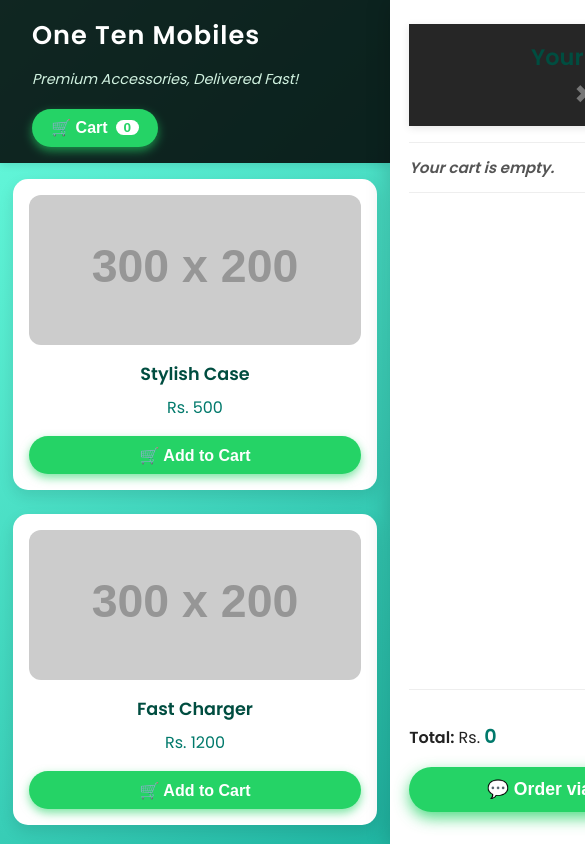
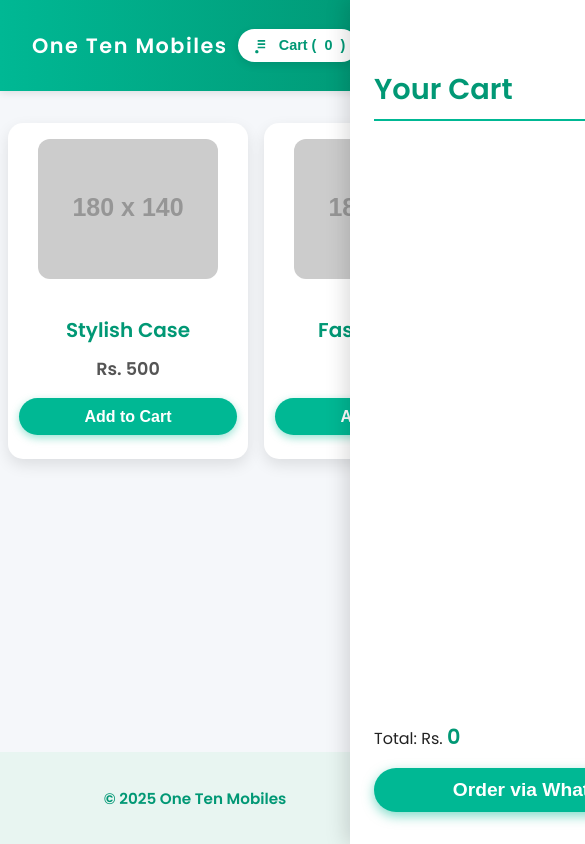
Before and after one commit to aliroshan1/One-ten-mobiles, a plain HTML site: page index.html in a window 390 px wide. Shown: the top 844 px of the page, 585 px wide, since content can reach past the window. Drawn offline with Linux system fonts and the light colour scheme; placeholder pictures from the web are drawn by us.

Commit message:
Add files via upload

```diff
--- a/index.html
+++ b/index.html
@@ -3,16 +3,19 @@
 <head>
   <meta charset="UTF-8" />
   <meta name="viewport" content="width=device-width, initial-scale=1" />
-  <title>One Ten Mobiles - Premium Accessories</title>
-  <meta name="description" content="Best mobile accessories in Pakistan. Stylish cases, fast chargers, cables and more. Order via WhatsApp easily!" />
+  <title>One Ten Mobiles</title>
+  <!-- Google Fonts -->
   <link href="https://fonts.googleapis.com/css2?family=Poppins:wght@400;600&display=swap" rel="stylesheet" />
   <style>
     :root {
-      --primary-green: #25D366;
-      --bg-gradient: linear-gradient(135deg, #6bffe0 0%, #009688 100%);
-      --text-dark: #222;
+      --primary: #00b894;
+      --primary-dark: #019875;
+      --bg: #f5f7fa;
       --card-bg: #fff;
-      --shadow: rgba(0, 0, 0, 0.1);
+      --text-primary: #222;
+      --text-secondary: #555;
+      --shadow: rgba(0,0,0,0.1);
+      --transition: 0.3s ease;
     }
 
     * {
@@ -22,280 +25,239 @@
     body {
       margin: 0;
       font-family: 'Poppins', sans-serif;
-      background: var(--bg-gradient);
-      color: var(--text-dark);
+      background: var(--bg);
+      color: var(--text-primary);
       min-height: 100vh;
       display: flex;
       flex-direction: column;
     }
 
     header {
-      background: rgba(0,0,0,0.85);
+      background: linear-gradient(90deg, #00b894, #019875);
       color: white;
       padding: 1rem 2rem;
       display: flex;
       justify-content: space-between;
       align-items: center;
+      box-shadow: 0 2px 8px var(--shadow);
       position: sticky;
       top: 0;
-      z-index: 1001;
-      box-shadow: 0 2px 8px var(--shadow);
+      z-index: 10;
     }
 
     header h1 {
-      margin: 0;
       font-weight: 600;
-      font-size: 1.6rem;
-      letter-spacing: 1px;
-    }
-
-    header p.tagline {
-      font-weight: 400;
-      font-size: 0.9rem;
-      color: #d1f2e0;
-      margin-left: 1rem;
-      font-style: italic;
+      font-size: 1.8rem;
+      letter-spacing: 1.5px;
     }
 
     .cart-btn {
-      background-color: var(--primary-green);
+      background-color: white;
+      color: var(--primary-dark);
       border: none;
-      color: white;
-      padding: 0.6rem 1.2rem;
-      border-radius: 50px;
+      padding: 0.5rem 1.2rem;
+      border-radius: 30px;
+      font-weight: 600;
+      font-size: 1rem;
       cursor: pointer;
-      font-weight: 600;
+      box-shadow: 0 3px 8px var(--shadow);
+      transition: background-color var(--transition), color var(--transition), box-shadow var(--transition);
       display: flex;
       align-items: center;
       gap: 0.5rem;
-      font-size: 1rem;
-      box-shadow: 0 4px 10px rgba(37, 211, 102, 0.6);
-      transition: background-color 0.3s ease;
     }
     .cart-btn:hover {
-      background-color: #1ebe57;
-    }
-
-    .cart-btn span.count {
-      background: white;
-      color: var(--primary-green);
-      font-weight: 700;
-      padding: 0 8px;
-      border-radius: 12px;
-      font-size: 0.85rem;
-      min-width: 22px;
-      text-align: center;
-    }
-
-    main {
-      flex-grow: 1;
-      padding: 2rem 1rem;
-      max-width: 1000px;
-      margin: auto;
-      width: 100%;
+      background-color: var(--primary-dark);
+      color: white;
+      box-shadow: 0 5px 12px rgba(1,152,117, 0.8);
     }
 
     .products {
+      max-width: 1100px;
+      margin: 2rem auto;
       display: grid;
       grid-template-columns: repeat(auto-fit, minmax(240px, 1fr));
-      gap: 1.5rem;
+      gap: 2rem;
+      padding: 0 1rem;
     }
 
     .product {
       background: var(--card-bg);
       border-radius: 15px;
-      padding: 1rem;
+      padding: 1.5rem 1rem 2rem;
+      box-shadow: 0 6px 15px var(--shadow);
       text-align: center;
-      box-shadow: 0 6px 15px var(--shadow);
-      transition: transform 0.25s ease, box-shadow 0.25s ease;
-      cursor: default;
+      transition: transform var(--transition), box-shadow var(--transition);
+      cursor: pointer;
       display: flex;
       flex-direction: column;
       justify-content: space-between;
     }
+
     .product:hover {
       transform: translateY(-8px);
-      box-shadow: 0 15px 30px rgba(0,0,0,0.15);
+      box-shadow: 0 10px 20px rgba(0, 184, 148, 0.3);
     }
 
     .product img {
-      width: 100%;
+      max-width: 180px;
+      height: auto;
+      margin: 0 auto 1rem;
       border-radius: 12px;
-      margin-bottom: 1rem;
       object-fit: cover;
-      height: 150px;
-      user-select: none;
     }
 
     .product h3 {
-      margin: 0 0 0.5rem 0;
       font-weight: 600;
-      font-size: 1.1rem;
-      color: #004d40;
+      margin-bottom: 0.4rem;
+      font-size: 1.25rem;
+      color: var(--primary-dark);
     }
 
     .product p {
-      margin: 0 0 1rem 0;
-      font-weight: 500;
-      font-size: 1rem;
-      color: #00796b;
+      margin: 0.3rem 0 1rem;
+      font-weight: 600;
+      font-size: 1.1rem;
+      color: var(--text-secondary);
     }
 
     .product button {
-      background-color: var(--primary-green);
+      background: var(--primary);
+      color: white;
       border: none;
-      color: white;
-      padding: 0.6rem 0;
-      border-radius: 50px;
+      padding: 0.6rem 1.2rem;
+      border-radius: 25px;
       font-weight: 600;
       font-size: 1rem;
       cursor: pointer;
-      box-shadow: 0 4px 10px rgba(37, 211, 102, 0.6);
-      display: flex;
-      justify-content: center;
-      align-items: center;
-      gap: 0.4rem;
-      transition: background-color 0.3s ease;
-      user-select: none;
-    }
-    .product button:hover {
-      background-color: #1ebe57;
+      box-shadow: 0 3px 8px rgba(0, 184, 148, 0.4);
+      transition: background-color var(--transition), box-shadow var(--transition);
     }
 
+    .product button:hover {
+      background: var(--primary-dark);
+      box-shadow: 0 5px 15px rgba(1, 152, 117, 0.6);
+    }
+
+    /* Cart Panel */
     .cart-panel {
       position: fixed;
       top: 0;
-      right: -100%;
-      width: 320px;
+      right: -350px;
+      width: 350px;
       height: 100vh;
       background: white;
-      box-shadow: -4px 0 20px rgba(0,0,0,0.15);
-      padding: 1.5rem 1.2rem 2rem;
-      transition: right 0.4s ease;
-      z-index: 1100;
+      box-shadow: -4px 0 20px rgba(0, 0, 0, 0.15);
+      padding: 2rem 1.5rem;
+      transition: right 0.4s ease-in-out;
+      z-index: 10000;
       display: flex;
       flex-direction: column;
     }
-
     .cart-panel.open {
       right: 0;
-    }
-
-    .cart-panel header {
-      display: flex;
-      justify-content: space-between;
-      align-items: center;
-      margin-bottom: 1rem;
-    }
-
-    .cart-panel h3 {
-      margin: 0;
-      font-weight: 700;
-      font-size: 1.4rem;
-      color: #004d40;
     }
 
     .close-cart {
       background: none;
       border: none;
-      font-size: 1.6rem;
+      font-size: 1.8rem;
+      color: var(--primary-dark);
+      align-self: flex-end;
       cursor: pointer;
-      color: #777;
-      transition: color 0.3s ease;
+      transition: color var(--transition);
     }
     .close-cart:hover {
-      color: #004d40;
+      color: var(--primary);
+    }
+
+    .cart-panel h3 {
+      margin-top: 0;
+      margin-bottom: 1.2rem;
+      font-weight: 700;
+      font-size: 1.8rem;
+      color: var(--primary-dark);
+      border-bottom: 2px solid var(--primary);
+      padding-bottom: 0.5rem;
     }
 
     #cart-items {
+      list-style: none;
+      padding: 0;
       flex-grow: 1;
       overflow-y: auto;
-      list-style: none;
-      padding: 0;
-      margin: 0 0 1rem 0;
-      border-top: 1px solid #eee;
-      border-bottom: 1px solid #eee;
+      margin-bottom: 1.5rem;
     }
 
     #cart-items li {
-      padding: 0.8rem 0;
+      display: flex;
+      justify-content: space-between;
+      padding: 0.7rem 0;
       border-bottom: 1px solid #eee;
       font-weight: 600;
-      color: #333;
-      display: flex;
-      justify-content: space-between;
-      align-items: center;
-      font-size: 0.95rem;
+      font-size: 1.1rem;
+      color: var(--text-primary);
     }
 
     #cart-total {
       font-weight: 700;
-      font-size: 1.2rem;
-      color: #00796b;
+      font-size: 1.3rem;
+      color: var(--primary-dark);
     }
 
     .checkout-btn {
-      background-color: var(--primary-green);
+      background: var(--primary);
+      color: white;
       border: none;
-      padding: 0.75rem 0;
+      padding: 0.7rem;
+      border-radius: 30px;
       font-weight: 700;
-      color: white;
-      font-size: 1.1rem;
-      border-radius: 50px;
+      font-size: 1.2rem;
       cursor: pointer;
-      box-shadow: 0 6px 15px rgba(37, 211, 102, 0.8);
+      box-shadow: 0 4px 12px rgba(0, 184, 148, 0.5);
       transition: background-color 0.3s ease;
-      width: 100%;
-      display: flex;
-      justify-content: center;
-      align-items: center;
-      gap: 0.5rem;
-      user-select: none;
     }
     .checkout-btn:hover {
-      background-color: #1ebe57;
+      background: var(--primary-dark);
     }
 
     footer {
-      background: rgba(255 255 255 / 0.9);
-      padding: 1rem 2rem;
       text-align: center;
-      font-size: 0.9rem;
-      font-weight: 500;
-      color: #004d40;
-      box-shadow: 0 -4px 10px rgba(0,0,0,0.05);
+      padding: 1.2rem;
+      background: #e8f5f1;
+      color: var(--primary-dark);
+      font-weight: 600;
+      font-size: 0.95rem;
       margin-top: auto;
-      user-select: none;
     }
 
-    footer .contact-info {
-      margin-top: 0.6rem;
-      font-size: 0.9rem;
-      color: #00796b;
+    /* Scrollbar styling for cart items */
+    #cart-items::-webkit-scrollbar {
+      width: 6px;
     }
-    footer .contact-info a {
-      color: var(--primary-green);
-      text-decoration: none;
-      font-weight: 600;
-    }
-    footer .contact-info a:hover {
-      text-decoration: underline;
+    #cart-items::-webkit-scrollbar-thumb {
+      background: var(--primary);
+      border-radius: 3px;
     }
 
-    @media (max-width: 700px) {
+    /* Responsive */
+    @media (max-width: 500px) {
       .cart-panel {
         width: 100vw;
       }
-      main {
-        padding: 1rem 0.8rem;
+      .products {
+        gap: 1rem;
+        padding: 0 0.5rem;
       }
-      header {
-        flex-direction: column;
-        align-items: flex-start;
-        gap: 0.25rem;
+      .product {
+        padding: 1rem 0.7rem 1.5rem;
       }
-      header p.tagline {
-        margin-left: 0;
+      header h1 {
+        font-size: 1.3rem;
+      }
+      .cart-btn {
+        padding: 0.4rem 0.8rem;
+        font-size: 0.9rem;
       }
     }
   </style>
@@ -303,68 +265,44 @@
 <body>
 
   <header>
-  <div>
     <h1>One Ten Mobiles</h1>
-    <p class="tagline">Premium Accessories, Delivered Fast!</p>
-  </div>
-  <button class="cart-btn" onclick="toggleCart()" aria-label="Toggle Cart">
-    🛒 Cart <span class="count" id="cart-count">0</span>
+    <button class="cart-btn" onclick="toggleCart()">
+      <svg xmlns="http://www.w3.org/2000/svg" height="20" width="20" fill="currentColor" viewBox="0 0 24 24"><path d="M7 18c-1.104 0-2 .896-2 2s.896 2 2 2 2-.896 2-2-.896-2-2-2zm10-2h-9v-2h9v2zm0-4h-9v-2h9v2zm0-4h-9v-2h9v2z"/></svg>
+      Cart (<span id="cart-count">0</span>)
     </button>
   </header>
 
-<main>
-  <section class="products" aria-label="Product List">
-    <article class="product">
-      <img src="https://via.placeholder.com/300x200?text=Stylish+Case" alt="Stylish phone case" draggable="false" />
+  <main class="products" aria-label="Product listings">
+    <article class="product" tabindex="0">
+      <img src="https://via.placeholder.com/180x140?text=Stylish+Case" alt="Stylish Case" />
       <h3>Stylish Case</h3>
       <p>Rs. 500</p>
-      <button onclick="addToCart('Stylish Case', 500)" aria-label="Add Stylish Case to cart">
-        🛒 Add to Cart
-      </button>
+      <button aria-label="Add Stylish Case to cart" onclick="addToCart('Stylish Case', 500)">Add to Cart</button>
     </article>
-
-    <article class="product">
-      <img src="https://via.placeholder.com/300x200?text=Fast+Charger" alt="Fast charger" draggable="false" />
+    <article class="product" tabindex="0">
+      <img src="https://via.placeholder.com/180x140?text=Fast+Charger" alt="Fast Charger" />
       <h3>Fast Charger</h3>
       <p>Rs. 1200</p>
-      <button onclick="addToCart('Fast Charger', 1200)" aria-label="Add Fast Charger to cart">
-        🛒 Add to Cart
-      </button>
+      <button aria-label="Add Fast Charger to cart" onclick="addToCart('Fast Charger', 1200)">Add to Cart</button>
     </article>
-
-    <article class="product">
-      <img src="https://via.placeholder.com/300x200?text=USB-C+Cable" alt="USB-C cable" draggable="false" />
+    <article class="product" tabindex="0">
+      <img src="https://via.placeholder.com/180x140?text=USB-C+Cable" alt="USB-C Cable" />
       <h3>USB-C Cable</h3>
       <p>Rs. 300</p>
-      <button onclick="addToCart('USB-C Cable', 300)" aria-label="Add USB-C Cable to cart">
-        🛒 Add to Cart
-      </button>
+      <button aria-label="Add USB-C Cable to cart" onclick="addToCart('USB-C Cable', 300)">Add to Cart</button>
     </article>
-  </section>
   </main>
 
-<div class="cart-panel" id="cart" aria-label="Shopping Cart" role="region" aria-live="polite">
-  <header>
+  <aside class="cart-panel" id="cart" aria-label="Shopping Cart">
+    <button class="close-cart" aria-label="Close cart" onclick="toggleCart()">✖</button>
     <h3>Your Cart</h3>
-    <button class="close-cart" onclick="toggleCart()" aria-label="Close Cart">✖</button>
-  </header>
-
-  <ul id="cart-items" tabindex="0" aria-live="polite" aria-atomic="true"></ul>
-
-  <p><strong>Total:</strong> Rs. <span id="cart-total">0</span></p>
-
-  <button class="checkout-btn" onclick="checkout()" aria-label="Checkout via WhatsApp">
-    💬 Order via WhatsApp
-  </button>
-</div>
+    <ul id="cart-items" role="list"></ul>
+    <p>Total: Rs. <span id="cart-total">0</span></p>
+    <button class="checkout-btn" onclick="checkout()">Order via WhatsApp</button>
+  </aside>
 
   <footer>
-  <div>© <span id="year"></span> One Ten Mobiles</div>
-  <div class="contact-info">
-    <p>WhatsApp: <a href="https://wa.me/923056666776" target="_blank" rel="noopener">+92 305 6666776</a></p>
-    <p>Shop Hours: Mon-Sat 1pm - 11pm | Sun 3pm - 10pm</p>
-    <p><a href="https://maps.app.goo.gl/GXJGTD9QX5R2NEn57" target="_blank" rel="noopener">Find us on Google Maps</a></p>
-  </div>
+    <p>© <span id="year"></span> One Ten Mobiles</p>
   </footer>
 
   <script>
@@ -386,33 +324,19 @@
         cart.push({ name, price, qty: 1 });
       }
       updateCart();
-    if (!cartPanel.classList.contains('open')) {
-      toggleCart(); // open cart automatically on add
-    }
     }
 
     function updateCart() {
       cartItemsEl.innerHTML = '';
       let total = 0;
       let count = 0;
-    if(cart.length === 0) {
-      const emptyMsg = document.createElement('li');
-      emptyMsg.textContent = "Your cart is empty.";
-      emptyMsg.style.fontStyle = "italic";
-      emptyMsg.style.color = "#555";
-      cartItemsEl.appendChild(emptyMsg);
-    } else {
       cart.forEach(item => {
         const li = document.createElement('li');
         li.textContent = `${item.name} x ${item.qty}`;
-        const priceSpan = document.createElement('span');
-        priceSpan.textContent = `Rs. ${item.price * item.qty}`;
-        li.appendChild(priceSpan);
         cartItemsEl.appendChild(li);
         total += item.price * item.qty;
         count += item.qty;
       });
-    }
       cartTotal.textContent = total;
       cartCount.textContent = count;
     }
@@ -422,21 +346,16 @@
         alert("Your cart is empty!");
         return;
       }
-    let message = "🛒 *Order Details from One Ten Mobiles:*\n\n";
+      let message = "Hello! I want to order:\n";
       cart.forEach(item => {
-      message += `• ${item.name} x ${item.qty} = Rs. ${item.price * item.qty}\n`;
+        message += `${item.name} x ${item.qty} = Rs. ${item.price * item.qty}\n`;
       });
-    message += `\n*Total = Rs. ${cart.reduce((sum, item) => sum + item.price * item.qty, 0)}*`;
+      message += `Total: Rs. ${cart.reduce((sum, item) => sum + item.price * item.qty, 0)}`;
       const url = `https://wa.me/923056666776?text=${encodeURIComponent(message)}`;
       window.open(url, "_blank");
     }
 
-  // Set current year in footer
     document.getElementById('year').textContent = new Date().getFullYear();
-
-  // Initialize cart display
-  updateCart();
   </script>
-
 </body>
 </html>
```
Lines whose indentation alone changed are shown as unchanged.
